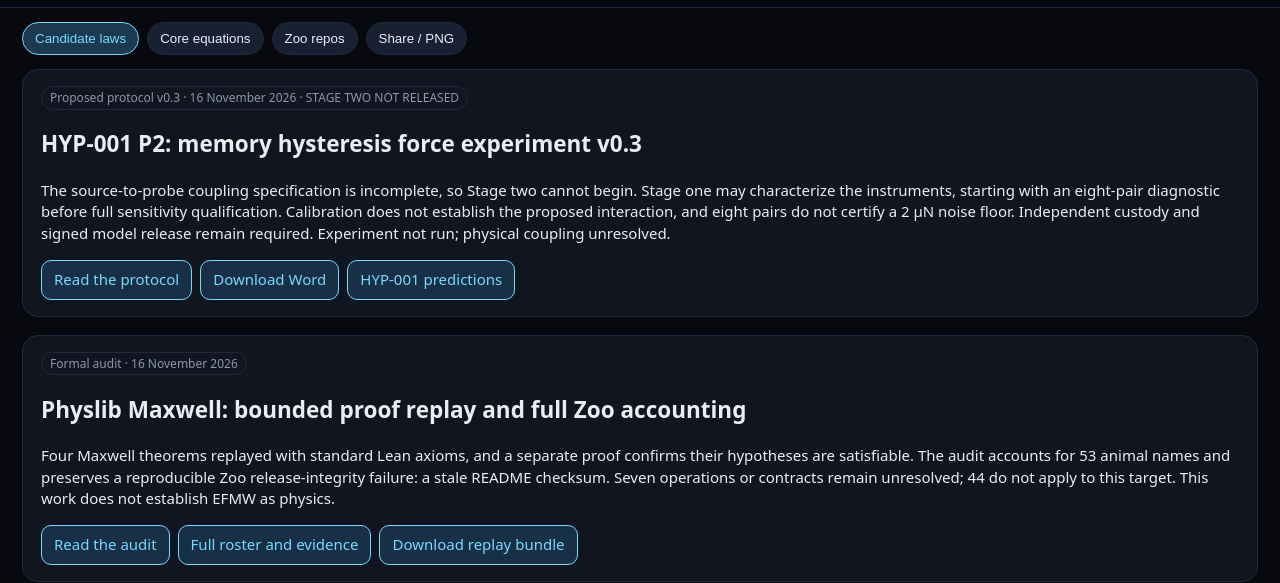
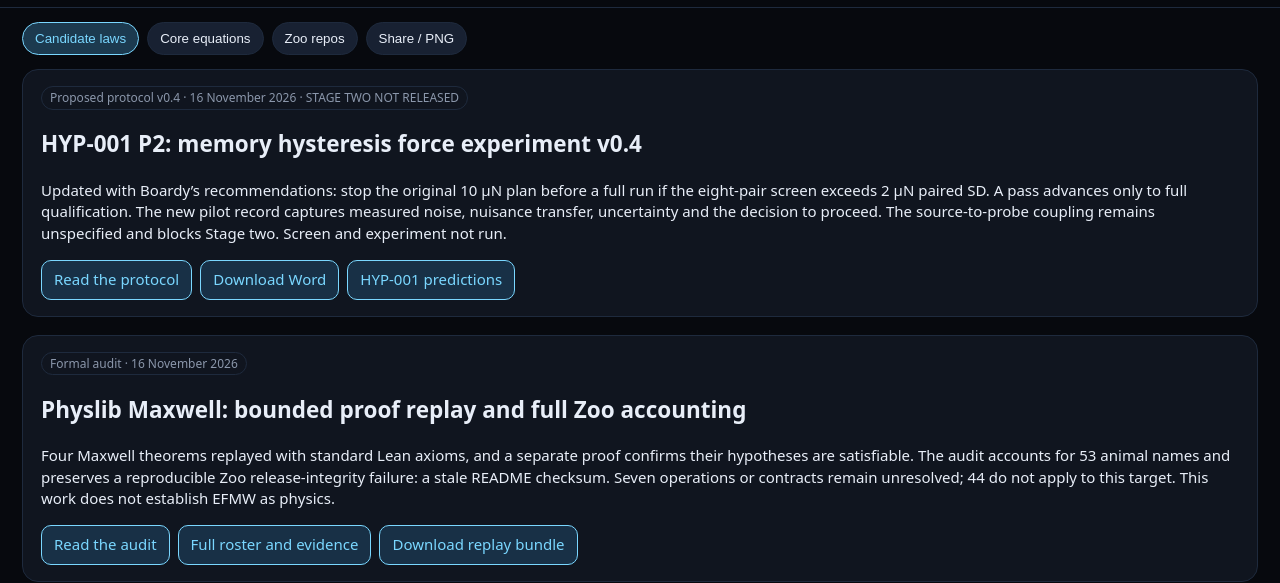
Before and after one commit to enuminous/papers, a plain HTML site: page index.html in a window 1280 px wide. Shown: the part 241-824 px from the top of the page. Drawn offline with nearby package versions, Linux system fonts and the light colour scheme.

Commit message:
Implement Boardy recommendations in HYP-001 P2 protocol v0.4
Add an explicit early stop for the original 10 microNewton planning option when the eight-pair screen exceeds 2 microNewtons paired SD. Add the pilot reporting record and recommendation-to-evidence table; retain the coupling-specification block on Stage two. Update Word, Markdown and repository indexes.

```diff
--- a/index.html
+++ b/index.html
@@ -57,9 +57,9 @@
 </nav>
 <main>
 <aside class="card" aria-labelledby="hyp-001-p2-protocol-title" style="grid-column:1/-1">
-  <span class="pill">Proposed protocol v0.3 · 16 November 2026 · STAGE TWO NOT RELEASED</span>
-  <h2 id="hyp-001-p2-protocol-title">HYP-001 P2: memory hysteresis force experiment v0.3</h2>
-  <p>The source-to-probe coupling specification is incomplete, so Stage two cannot begin. Stage one may characterize the instruments, starting with an eight-pair diagnostic before full sensitivity qualification. Calibration does not establish the proposed interaction, and eight pairs do not certify a 2 µN noise floor. Independent custody and signed model release remain required. Experiment not run; physical coupling unresolved.</p>
+  <span class="pill">Proposed protocol v0.4 · 16 November 2026 · STAGE TWO NOT RELEASED</span>
+  <h2 id="hyp-001-p2-protocol-title">HYP-001 P2: memory hysteresis force experiment v0.4</h2>
+  <p>Updated with Boardy’s recommendations: stop the original 10 µN plan before a full run if the eight-pair screen exceeds 2 µN paired SD. A pass advances only to full qualification. The new pilot record captures measured noise, nuisance transfer, uncertainty and the decision to proceed. The source-to-probe coupling remains unspecified and blocks Stage two. Screen and experiment not run.</p>
   <div class="actions"><a href="https://github.com/enuminous/papers/blob/main/HYP-001-P2-Memory-Hysteresis-Experimental-Protocol-2026-11-16.md">Read the protocol</a><a href="https://github.com/enuminous/papers/raw/refs/heads/main/HYP-001-P2-Memory-Hysteresis-Experimental-Protocol-2026-11-16.docx">Download Word</a><a href="https://github.com/enuminous/papers/blob/main/EFMW-HYP-001-Testable-Physical-Predictions-2026-11-12.md">HYP-001 predictions</a></div>
 </aside>
 
```
Also changed, not shown: 3 other files.
